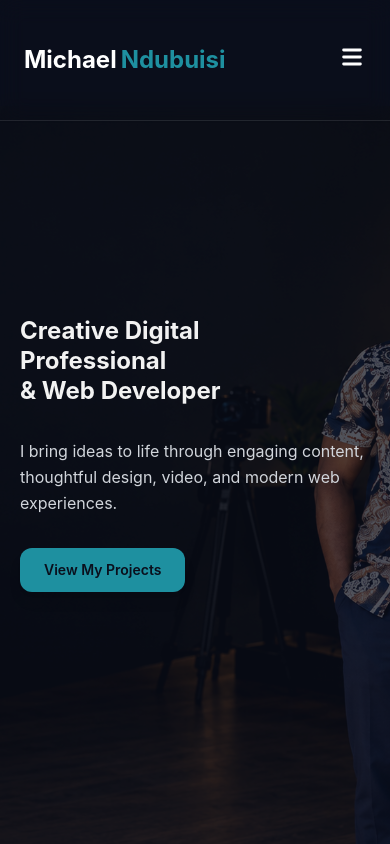
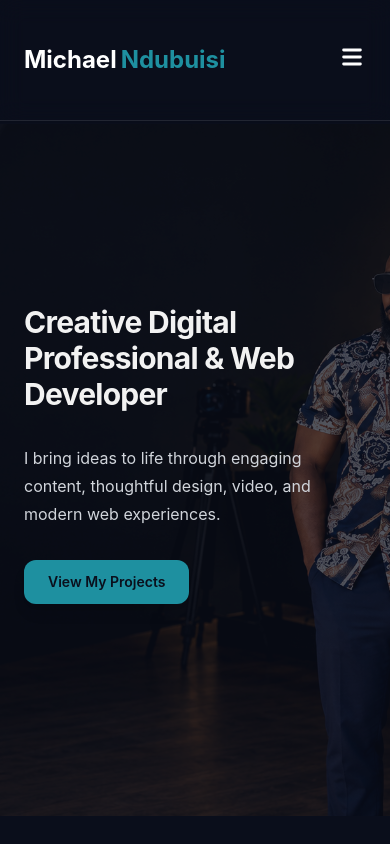
Before and after one commit to MichaelNdubuisi/michael-ndubuisi-portfolio, a React (Vite) app: page / in a window 390 px wide. Shown: the top 844 px of the page. Built offline with nearby package versions, Linux system fonts and the light colour scheme.

Commit message:
Mobile view updated

```diff
--- a/src/components/Hero.jsx
+++ b/src/components/Hero.jsx
@@ -23,7 +23,7 @@ export default function Hero() {
   return (
     <section
       id="home"
-      className="hero-section relative isolate flex w-full min-h-[100svh] items-center justify-center bg-primary px-5 pt-32 pb-16 text-text sm:min-h-screen sm:px-6 sm:pt-24 sm:pb-8 md:px-8 lg:px-12"
+      className="hero-section relative isolate flex w-full min-h-[100svh] items-center justify-center bg-primary px-6 pt-36 pb-20 text-text sm:min-h-screen sm:px-6 sm:pt-24 sm:pb-8 md:px-8 lg:px-12"
       style={{
         backgroundImage: `url(${heroImage})`,
       }}
@@ -42,18 +42,17 @@ export default function Hero() {
             variants={textVariants}
             initial="hidden"
             animate="visible"
-            className="text-2xl sm:text-4xl md:text-5xl lg:text-6xl font-bold leading-tight"
+            className="max-w-[18ch] text-3xl font-bold leading-[1.2] tracking-tight sm:max-w-none sm:text-4xl sm:leading-tight sm:tracking-normal md:text-5xl lg:text-6xl"
           >
             Creative Digital
-            <br className="sm:hidden" /> Professional
-            <br className="sm:hidden" /> &amp; Web Developer
+            {" "}Professional &amp; Web Developer
           </Motion.h1>
 
           <Motion.p
             variants={textVariants}
             initial="hidden"
             animate="visible"
-            className="max-w-xl text-base leading-relaxed text-gray-300 sm:text-lg"
+            className="max-w-[38ch] text-base leading-7 text-gray-300 sm:max-w-xl sm:text-lg sm:leading-relaxed"
           >
             I bring ideas to life through engaging content, thoughtful design,
             video, and modern web experiences.
--- a/src/index.css
+++ b/src/index.css
@@ -10,8 +10,8 @@
 
 @media (max-width: 639px) {
   .hero-section {
-    background-size: auto 90%;
-    background-position: 40% calc(50% + 4rem);
+    background-size: auto 82%;
+    background-position: 42% calc(50% + 3rem);
   }
 }
 
```
